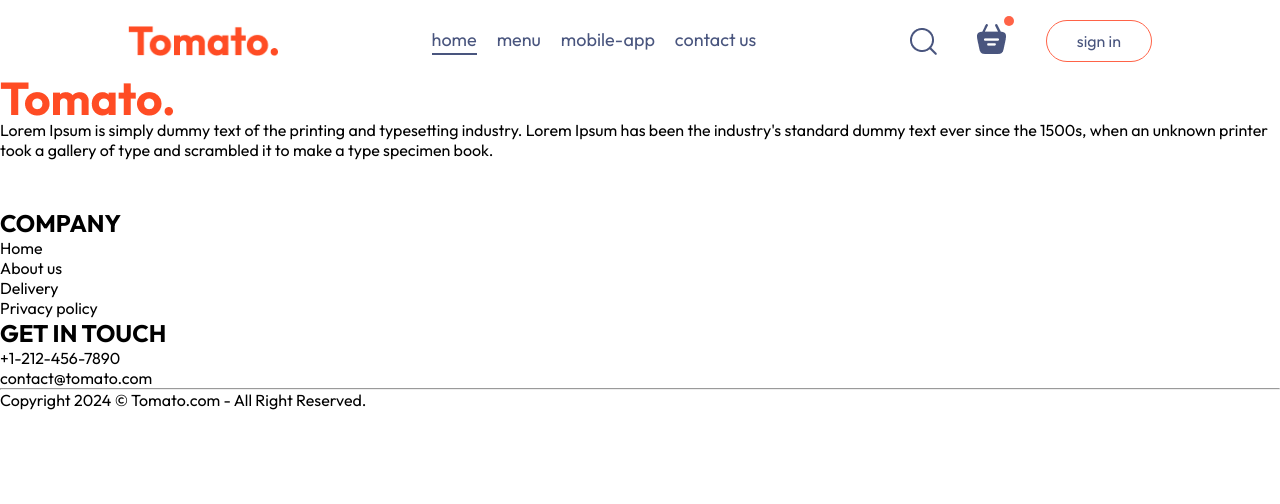
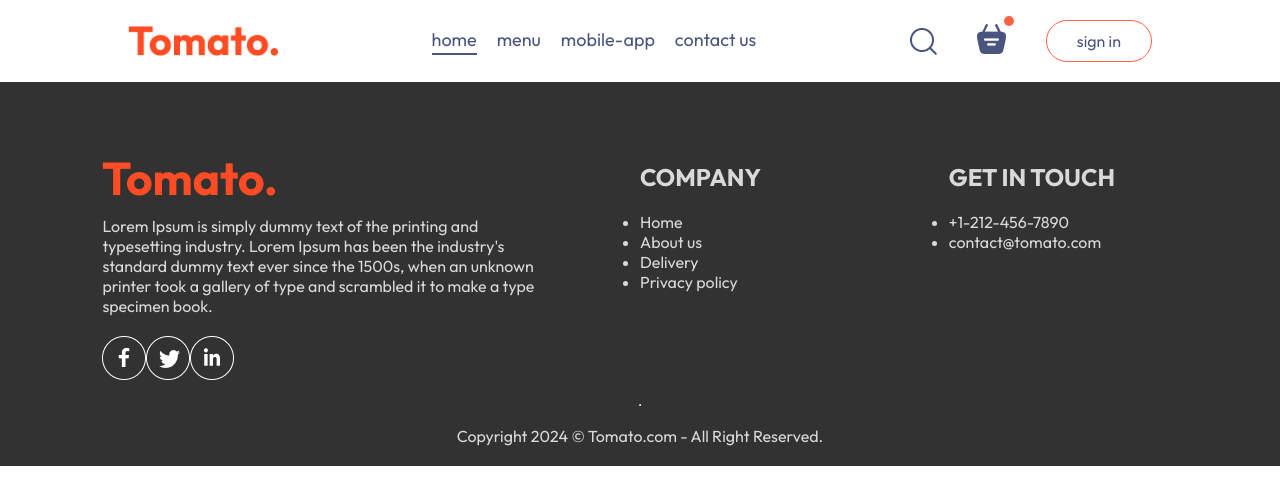
Before and after one commit to Mintu1036/FoodDelivery, a React (Vite) app: page /order in a window 1280 px wide. Shown: the top 504 px of the page. Built offline with nearby package versions, Linux system fonts and the light colour scheme.

Commit message:
feat:setup

```diff
--- a/src/components/Footer/Footer.css
+++ b/src/components/Footer/Footer.css
@@ -0,0 +1,22 @@
+.footer{
+    color: #d9d9d9;
+    background-color: #323232;
+    display: flex;
+    flex-direction: column;
+    align-items: center;
+    gap: 20px;
+    padding: 20px 8vw;
+    padding-top: 80px;
+}
+.footer-content{
+    width: 100%;
+    display: grid;
+    grid-template-columns: 2fr 1fr 1fr;
+    gap: 80px;
+}
+.footer-content-left , .footer-content-right, .footer-content-center{
+    display: flex;
+    flex-direction: column;
+    align-items: start;
+    gap: 20px;
+}
```
